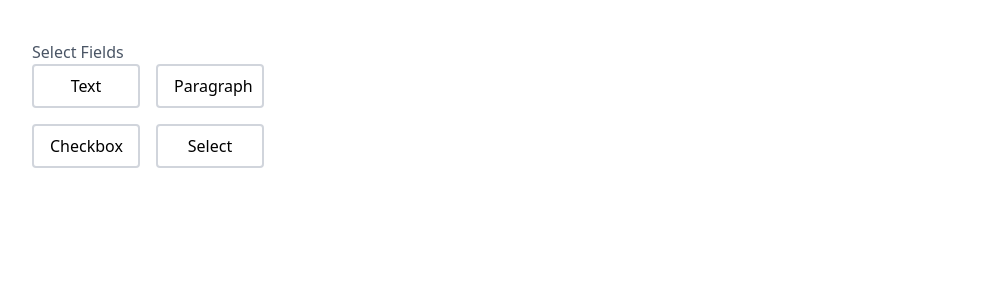
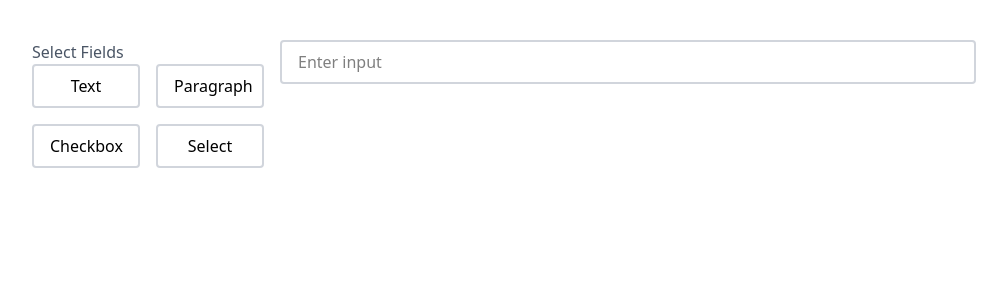
Before and after one commit to selenax/formVibes, a React (Vite) app: page / in a window 1280 px wide. Both pictures are taken after a click on the button "Text". Shown: the top 300 px of the page, without its empty margins (136-1143 px from the left). Built offline with nearby package versions, Linux system fonts and the light colour scheme.

Commit message:
feat: added input logic in TextField

```diff
--- a/src/components/FieldList/TextField.jsx
+++ b/src/components/FieldList/TextField.jsx
@@ -1,5 +1,15 @@
 const TextField = () => {
-  return <div></div>;
+  return (
+    <div>
+      <input
+        type="text"
+        // className="w-full border rounded px-2 py-1"
+        className="btn-primary w-full"
+        placeholder="Enter input"
+
+      />
+    </div>
+  );
 };
 
 export default TextField;
```
